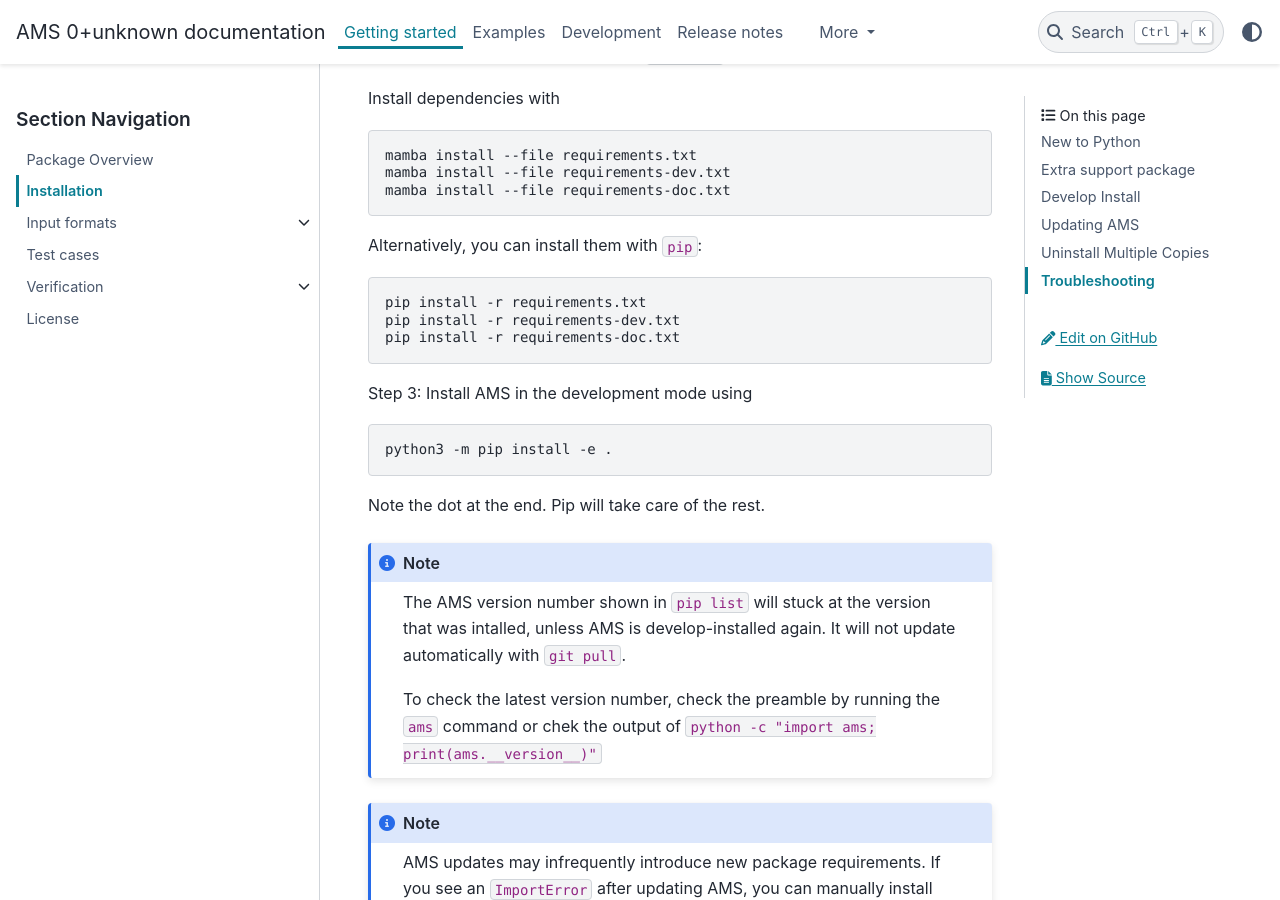
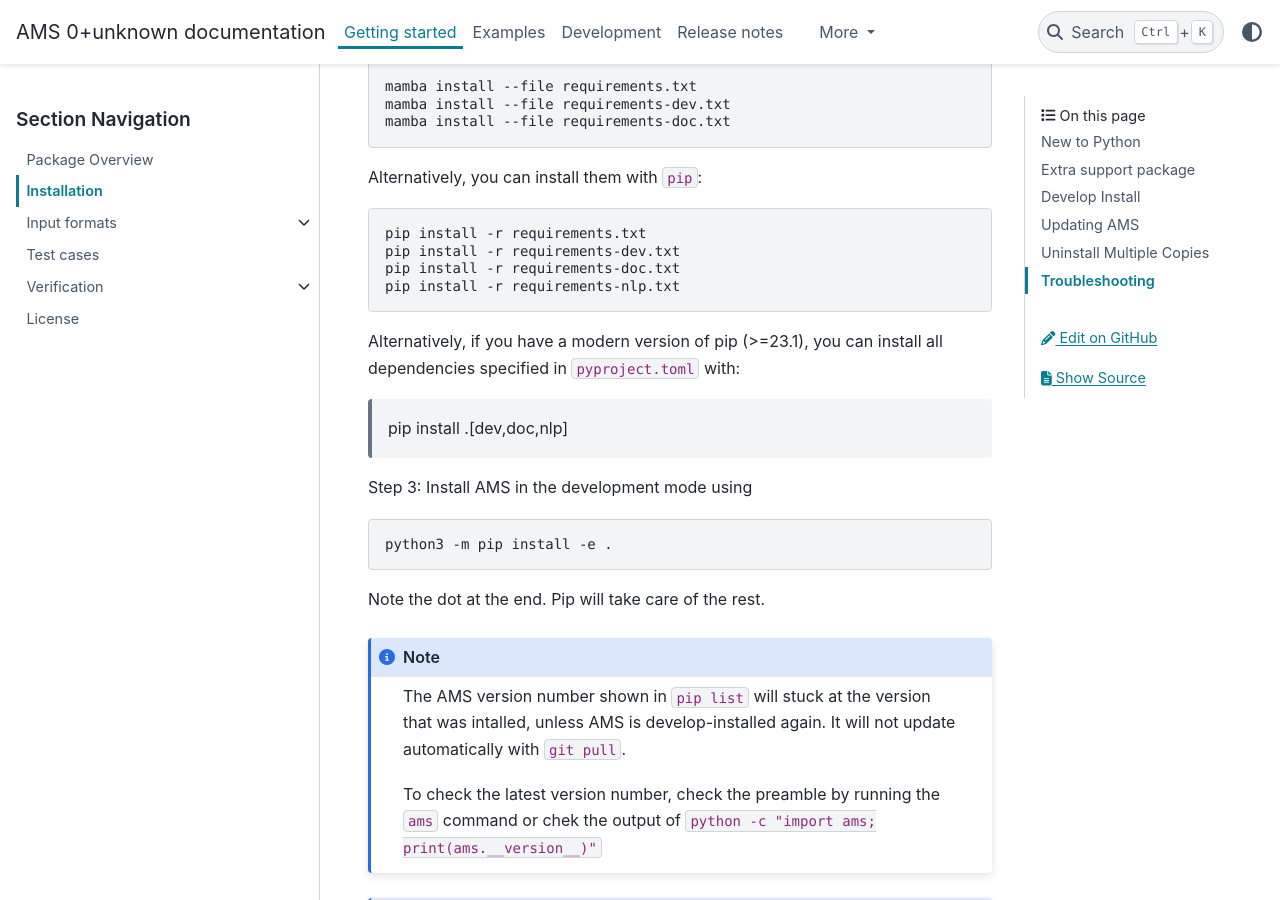
Before and after one commit to CURENT/ams, a Sphinx documentation site: the page built from docs/source/getting_started/install.rst, in a window 1280 px wide and 900 px high, scrolled down 2837 px. Built offline with Sphinx 7.4.7 and the PyData theme 0.15.4, drawn with Linux system fonts in a browser that asks for light colours; pages that are not in the unit, such as notebooks, are missing from menus; some of the changed text lies outside the part shown.

Commit message:
Update installation guide

```diff
--- a/docs/source/getting_started/install.rst
+++ b/docs/source/getting_started/install.rst
@@ -139,12 +136,17 @@ Alternatively, you can install them with ``pip``:
     pip install -r requirements.txt
     pip install -r requirements-dev.txt
     pip install -r requirements-doc.txt
+    pip install -r requirements-nlp.txt
+
+Alternatively, if you have a modern version of pip (>=23.1), you can install all dependencies specified in ``pyproject.toml`` with:
+
+    pip install .[dev,doc,nlp]
 
 Step 3: Install AMS in the development mode using
 
 .. code:: bash
 
-      python3 -m pip install -e .
+    python3 -m pip install -e .
 
 Note the dot at the end. Pip will take care of the rest.
 
```
Also changed, not shown: other parts of docs/source/getting_started/install.rst (+2 -5 lines), README.md (+14 -0 lines).
